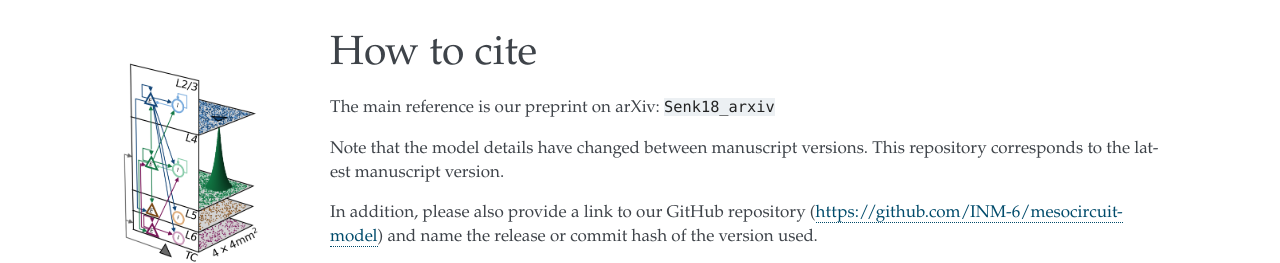
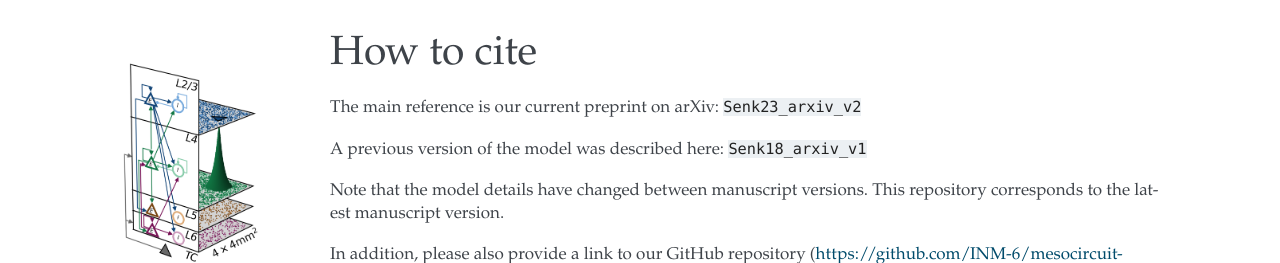
Before and after one commit to INM-6/mesocircuit-model, a Sphinx documentation site: the page built from docs/source/citing.rst, in a window 1280 px wide, cut to the strip 0-263 px from the top of the page. Built offline with Sphinx 7.4.7, drawn with Linux system fonts in a browser that asks for light colours; formulas are drawn with MathJax 3; pages that are not in the unit, such as notebooks, are missing from menus; cross-references to code outside the pages are shown as plain code.

Commit message:
Update citing.rst

```diff
--- a/docs/source/citing.rst
+++ b/docs/source/citing.rst
@@ -3,7 +3,9 @@
 How to cite
 ===========
 
-The main reference is our preprint on arXiv: :footcite:t:`Senk18_arxiv`
+The main reference is our current preprint on arXiv: :footcite:t:`Senk23_arxiv_v2`
+
+A previous version of the model was described here: :footcite:t:`Senk18_arxiv_v1`
 
 Note that the model details have changed between manuscript versions.
 This repository corresponds to the latest manuscript version.
```
